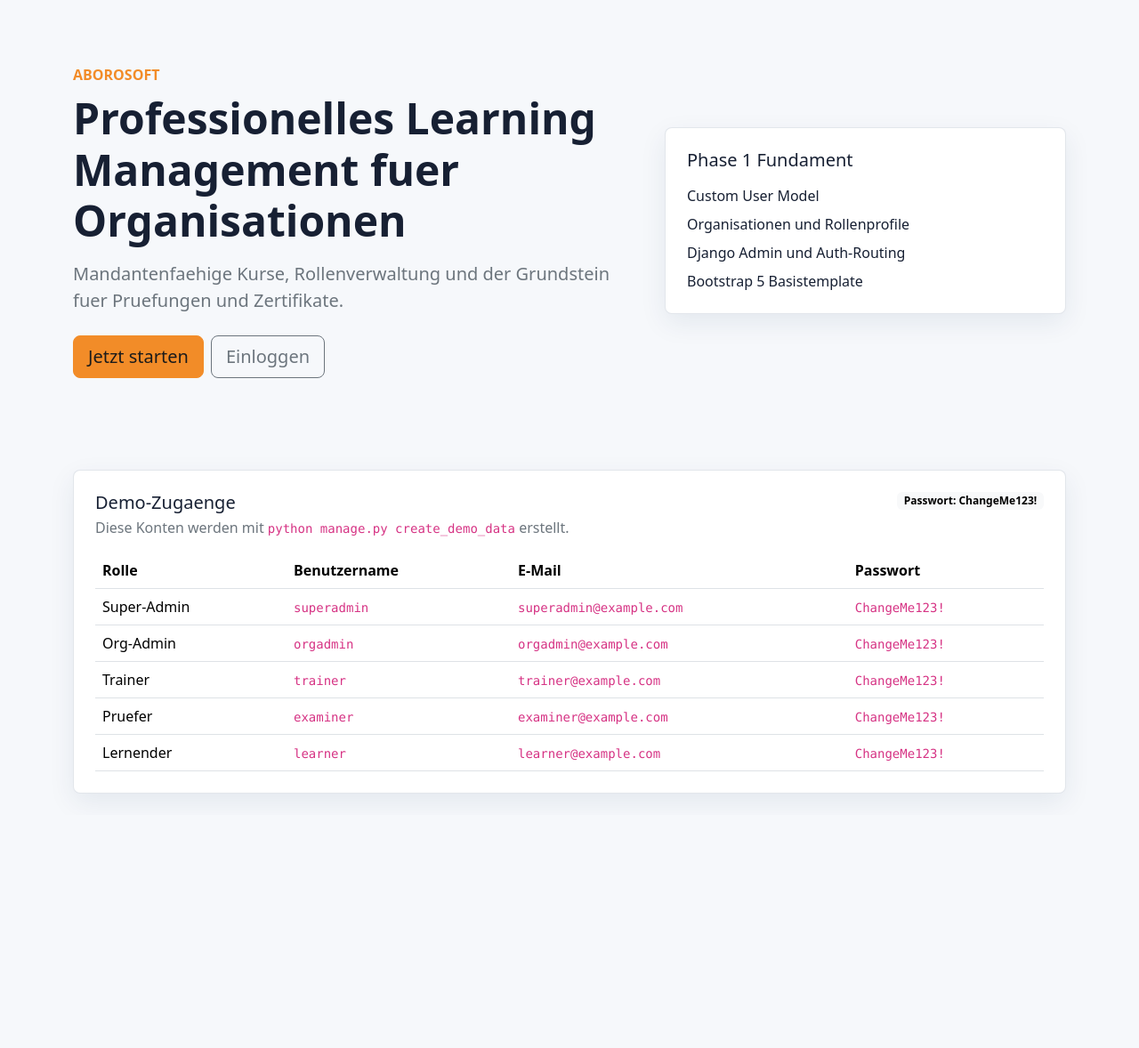
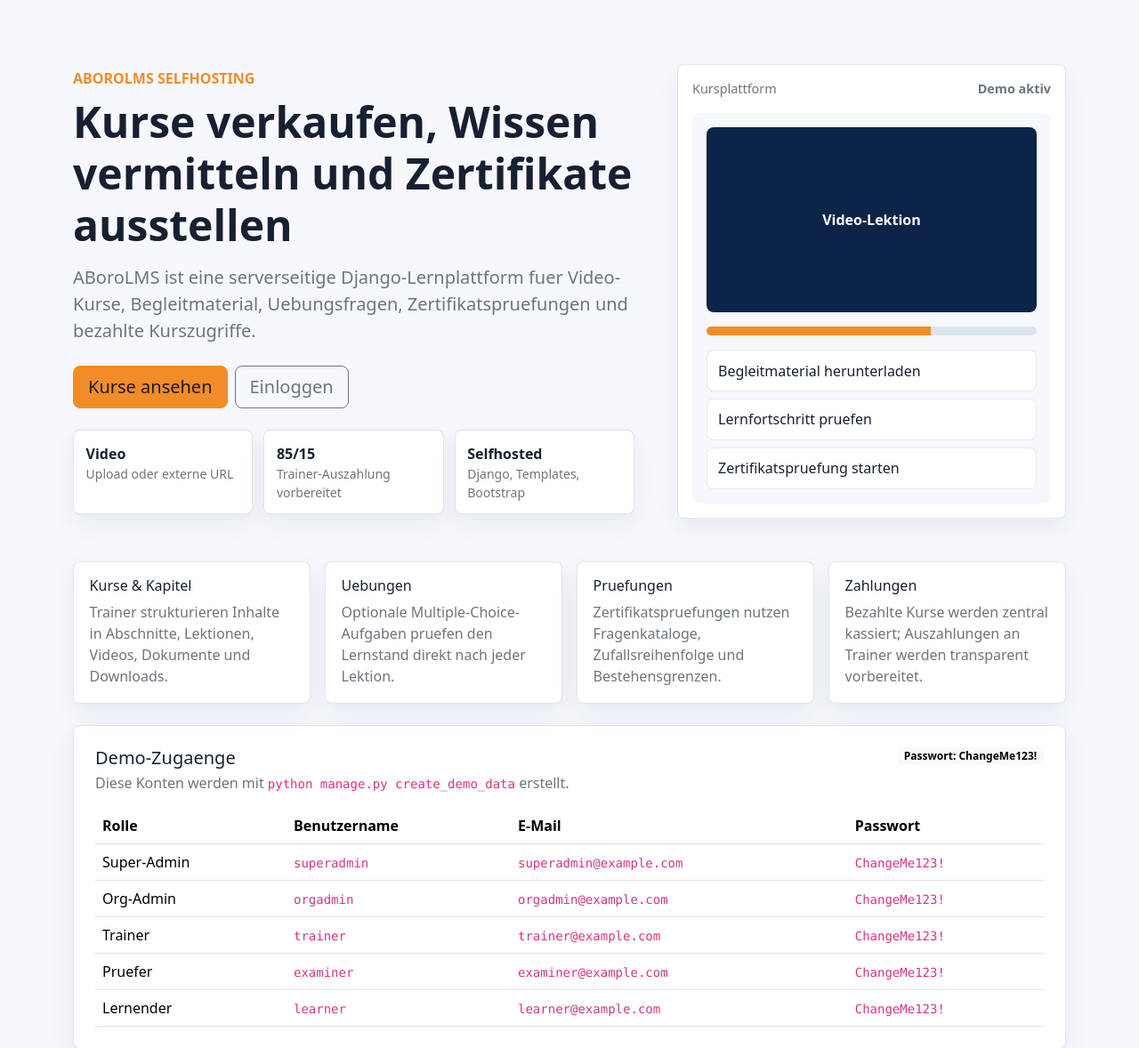
Before and after one commit to aboro72/LMS, a Django app: page / in a window 1280 px wide. Shown: the part 56-1234 px from the top of the page at 89% size. Before the commit the page ends 952 px from the top, so only its background shows below. Run offline with Django 5.2, Linux system fonts and the light colour scheme.

```diff
--- a/static/css/aborolms.css
+++ b/static/css/aborolms.css
@@ -28,7 +28,7 @@ body {
 }
 
 .aboro-hero {
-    min-height: 60vh;
+    min-height: 52vh;
 }
 
 .aboro-panel {
@@ -201,3 +201,107 @@ body {
     border-radius: 8px;
     padding: 0.85rem 1rem;
 }
+
+.home-kpis {
+    display: grid;
+    grid-template-columns: repeat(3, minmax(0, 1fr));
+    gap: 0.75rem;
+}
+
+.home-kpis div,
+.home-feature,
+.home-product-panel {
+    background: #fff;
+    border: 1px solid rgba(18, 49, 95, 0.12);
+    border-radius: 8px;
+    box-shadow: 0 10px 26px rgba(18, 49, 95, 0.07);
+}
+
+.home-kpis div {
+    padding: 0.85rem;
+}
+
+.home-kpis strong,
+.home-kpis span {
+    display: block;
+}
+
+.home-kpis span {
+    color: #6c757d;
+    font-size: 0.875rem;
+}
+
+.home-product-panel {
+    padding: 1rem;
+}
+
+.home-product-panel__header {
+    display: flex;
+    justify-content: space-between;
+    color: #6c757d;
+    font-size: 0.9rem;
+    margin-bottom: 1rem;
+}
+
+.home-product-panel__screen {
+    background: #f6f8fb;
+    border-radius: 8px;
+    padding: 1rem;
+}
+
+.home-video-preview {
+    aspect-ratio: 16 / 9;
+    background: #0c2448;
+    color: #fff;
+    display: grid;
+    place-items: center;
+    border-radius: 8px;
+    font-weight: 700;
+}
+
+.home-progress {
+    height: 10px;
+    background: #dce4ef;
+    border-radius: 999px;
+    margin: 1rem 0;
+    overflow: hidden;
+}
+
+.home-progress span {
+    display: block;
+    height: 100%;
+    background: var(--aboro-orange);
+}
+
+.home-mini-list {
+    display: grid;
+    gap: 0.5rem;
+}
+
+.home-mini-list div {
+    background: #fff;
+    border: 1px solid rgba(18, 49, 95, 0.1);
+    border-radius: 8px;
+    padding: 0.65rem 0.75rem;
+}
+
+.home-feature {
+    height: 100%;
+    padding: 1.1rem;
+}
+
+.home-feature h2 {
+    font-size: 1rem;
+    margin-bottom: 0.5rem;
+}
+
+.home-feature p {
+    color: #6c757d;
+    margin: 0;
+}
+
+@media (max-width: 767.98px) {
+    .home-kpis {
+        grid-template-columns: 1fr;
+    }
+}
--- a/templates/home.html
+++ b/templates/home.html
@@ -4,26 +4,71 @@
 
 {% block content %}
 <section class="aboro-hero py-5">
-    <div class="row align-items-center g-4">
+    <div class="row align-items-center g-5">
         <div class="col-lg-7">
-            <p class="text-uppercase text-aboro-orange fw-semibold mb-2">ABoroSoft</p>
-            <h1 class="display-5 fw-bold mb-3">Professionelles Learning Management fuer Organisationen</h1>
-            <p class="lead text-secondary mb-4">Mandantenfaehige Kurse, Rollenverwaltung und der Grundstein fuer Pruefungen und Zertifikate.</p>
+            <p class="text-uppercase text-aboro-orange fw-semibold mb-2">ABoroLMS Selfhosting</p>
+            <h1 class="display-5 fw-bold mb-3">Kurse verkaufen, Wissen vermitteln und Zertifikate ausstellen</h1>
+            <p class="lead text-secondary mb-4">
+                ABoroLMS ist eine serverseitige Django-Lernplattform fuer Video-Kurse, Begleitmaterial,
+                Uebungsfragen, Zertifikatspruefungen und bezahlte Kurszugriffe.
+            </p>
             <div class="d-flex gap-2 flex-wrap">
-                <a class="btn btn-aboro btn-lg" href="{% url 'register' %}">Jetzt starten</a>
+                <a class="btn btn-aboro btn-lg" href="{% url 'course_catalog' %}">Kurse ansehen</a>
                 <a class="btn btn-outline-secondary btn-lg" href="{% url 'account_login' %}">Einloggen</a>
+            </div>
+            <div class="home-kpis mt-4">
+                <div><strong>Video</strong><span>Upload oder externe URL</span></div>
+                <div><strong>85/15</strong><span>Trainer-Auszahlung vorbereitet</span></div>
+                <div><strong>Selfhosted</strong><span>Django, Templates, Bootstrap</span></div>
             </div>
         </div>
         <div class="col-lg-5">
-            <div class="aboro-panel">
-                <h2 class="h5 mb-3">Phase 1 Fundament</h2>
-                <ul class="list-unstyled mb-0">
-                    <li class="mb-2">Custom User Model</li>
-                    <li class="mb-2">Organisationen und Rollenprofile</li>
-                    <li class="mb-2">Django Admin und Auth-Routing</li>
-                    <li>Bootstrap 5 Basistemplate</li>
-                </ul>
+            <div class="home-product-panel">
+                <div class="home-product-panel__header">
+                    <span>Kursplattform</span>
+                    <strong>Demo aktiv</strong>
+                </div>
+                <div class="home-product-panel__screen">
+                    <div class="home-video-preview">
+                        <span>Video-Lektion</span>
+                    </div>
+                    <div class="home-progress">
+                        <span style="width: 68%"></span>
+                    </div>
+                    <div class="home-mini-list">
+                        <div>Begleitmaterial herunterladen</div>
+                        <div>Lernfortschritt pruefen</div>
+                        <div>Zertifikatspruefung starten</div>
+                    </div>
+                </div>
             </div>
+        </div>
+    </div>
+</section>
+
+<section class="row g-3 mb-4">
+    <div class="col-md-6 col-xl-3">
+        <div class="home-feature">
+            <h2>Kurse & Kapitel</h2>
+            <p>Trainer strukturieren Inhalte in Abschnitte, Lektionen, Videos, Dokumente und Downloads.</p>
+        </div>
+    </div>
+    <div class="col-md-6 col-xl-3">
+        <div class="home-feature">
+            <h2>Uebungen</h2>
+            <p>Optionale Multiple-Choice-Aufgaben pruefen den Lernstand direkt nach jeder Lektion.</p>
+        </div>
+    </div>
+    <div class="col-md-6 col-xl-3">
+        <div class="home-feature">
+            <h2>Pruefungen</h2>
+            <p>Zertifikatspruefungen nutzen Fragenkataloge, Zufallsreihenfolge und Bestehensgrenzen.</p>
+        </div>
+    </div>
+    <div class="col-md-6 col-xl-3">
+        <div class="home-feature">
+            <h2>Zahlungen</h2>
+            <p>Bezahlte Kurse werden zentral kassiert; Auszahlungen an Trainer werden transparent vorbereitet.</p>
         </div>
     </div>
 </section>
```
Also changed, not shown: PROJECT_STATUS.md (+1 -0 lines).
